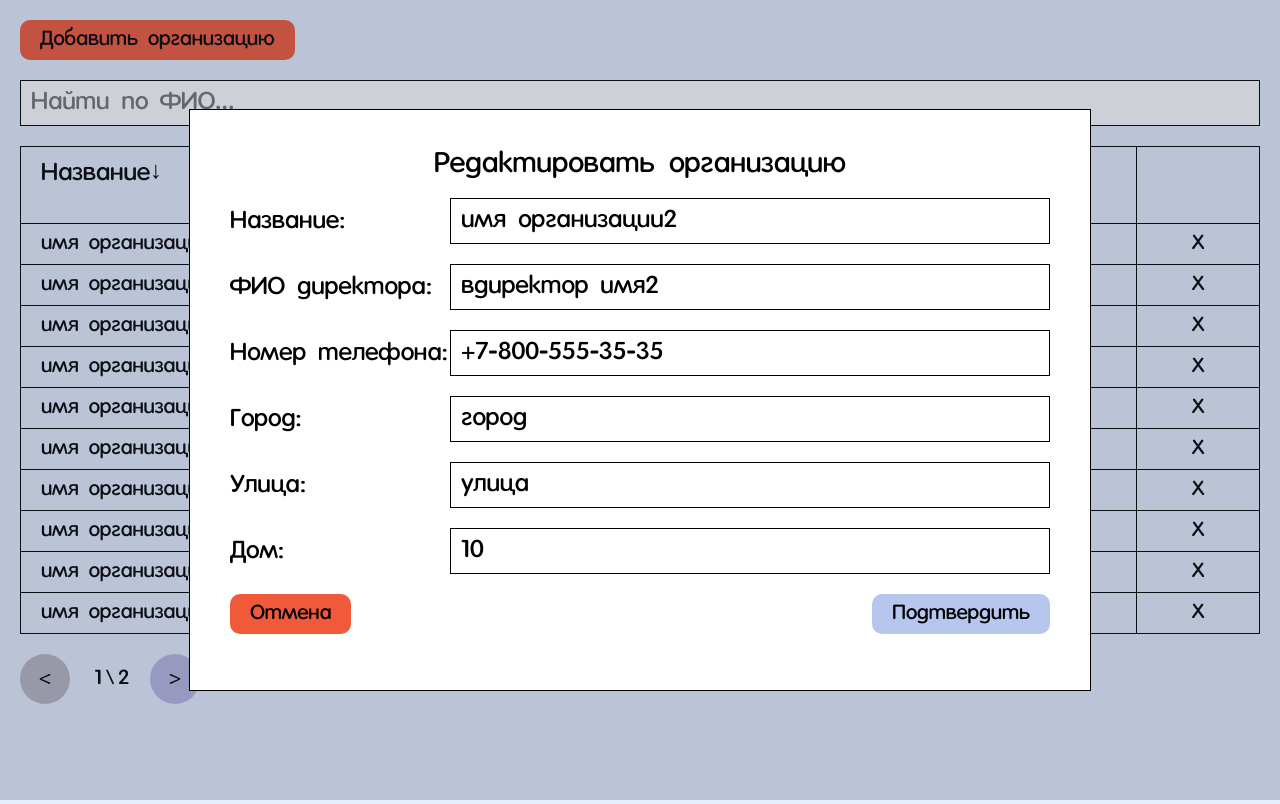
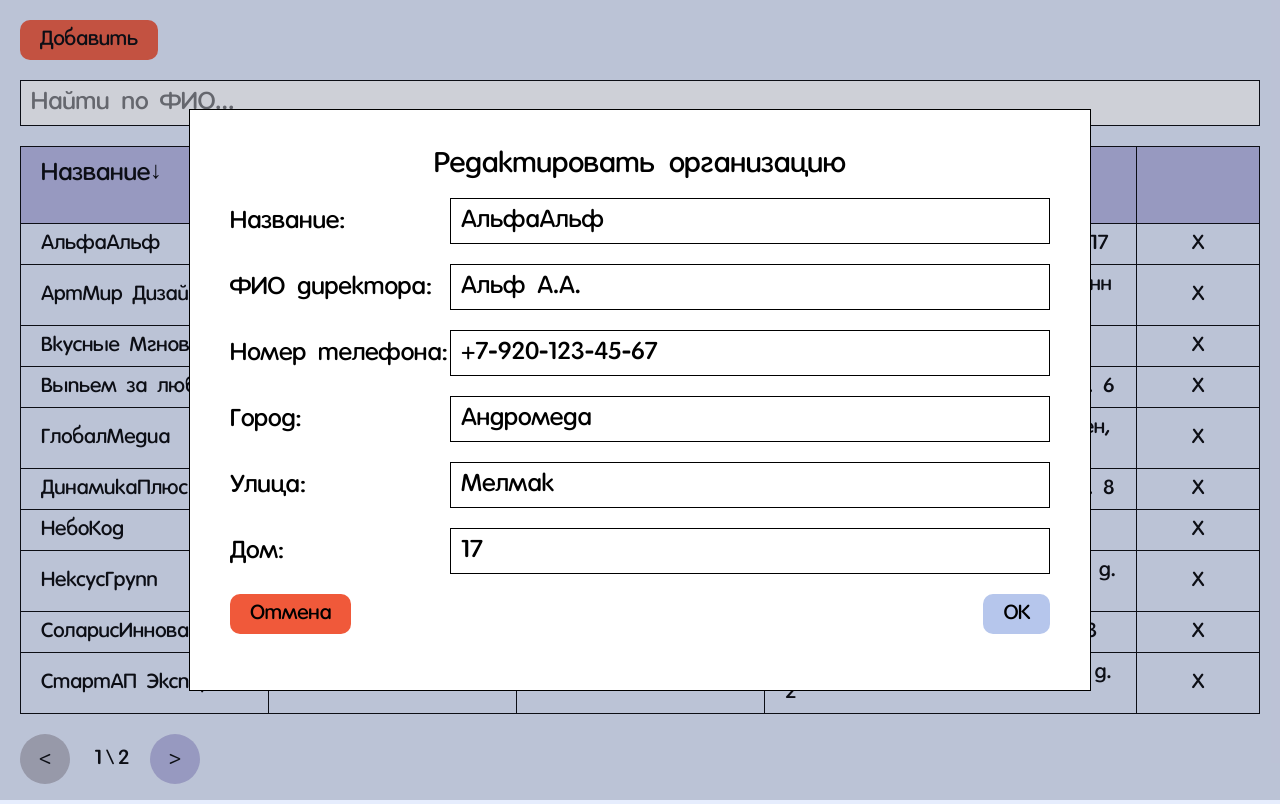
Before and after one commit to byordova-j-a/organization-handbook-js, a website built with webpack: page index.html in a window 1280 px wide. Both pictures are taken after a click on the element 640 px from the left and 244 px from the top of the page. Built offline with nearby package versions, Linux system fonts and the light colour scheme.

Commit message:
feat(app): edit app

```diff
--- a/index.html
+++ b/index.html
@@ -4,6 +4,13 @@
     <meta charset="utf-8" />
     <meta name="viewport" content="width=device-width, initial-scale=1.0" />
     <link rel="icon" type="image/x-icon" href="/assets/favicon.ico" />
+    <link
+      rel="preload"
+      as="font"
+      href="/src/assets/fonts/18VAG-Rounded-M-Normal.ttf"
+      type="font/ttf"
+      crossorigin="anonymous"
+    />
     <title>Organization-handbook</title>
   </head>
 
--- a/src/components/entities/table-handbook/style.css
+++ b/src/components/entities/table-handbook/style.css
@@ -10,6 +10,12 @@
   font-size: 24px;
   user-select: none;
   cursor: default;
+  background-color: rgb(183, 183, 224);
+}
+
+.header-cell:nth-child(1),
+.header-cell:nth-child(2) {
+  cursor: pointer;
 }
 
 .header_sort_organization .header-cell_organization::after,
--- a/src/components/entities/table-handbook/template.html
+++ b/src/components/entities/table-handbook/template.html
@@ -1,7 +1,7 @@
 <div class="table-handbook">
   <div class="table-handbook__header header" :class="headerClass">
     <div class="header-cell header-cell_organization">Название</div>
-    <div class="header-cell header-cell_director">Фио директора</div>
+    <div class="header-cell header-cell_director">ФИО директора</div>
     <div class="header-cell">Номер телефона</div>
     <div class="header-cell">Адрес</div>
     <div class="header-cell"></div>
--- a/src/components/ui/input-field/index.ts
+++ b/src/components/ui/input-field/index.ts
@@ -142,11 +142,14 @@ export default class InputField extends HTMLElement {
     this.view.value = this.getAttribute('value') || '';
 
     this.type = this.getAttribute('type') as EInputType;
-    this.inputType = this.type === EInputType.PHONE ? EInputType.TEXT : this.type;
+    this.inputType =
+      this.type === EInputType.PHONE || EInputType.NUMBER ? EInputType.TEXT : this.type;
 
     if (this.inputElement) {
       this.inputElement.placeholder = this.getAttribute('placeholder') || '';
       this.inputElement.type = this.inputType;
+      if (this.type === EInputType.NUMBER) this.inputElement.maxLength = 4;
+      else this.inputElement.maxLength = 255;
 
       this.inputElement.addEventListener('input', this.inputHandler);
       this.inputElement.addEventListener('blur', this.setValidationDisplay);
--- a/src/components/ui/input-field/style.css
+++ b/src/components/ui/input-field/style.css
@@ -8,6 +8,7 @@ input-field {
   border: 1px solid black;
   padding: 4px 10px;
   width: 100%;
+  box-sizing: border-box;
 }
 .input_invalid {
   border: 1px solid red;
--- a/src/components/widgets/controller-component/template.html
+++ b/src/components/widgets/controller-component/template.html
@@ -1,5 +1,5 @@
 <div class="page">
-  <action-button class="add-button" text="Добавить организацию" color="red"></action-button>
+  <action-button class="add-button" text="Добавить" color="red"></action-button>
   <input-field class="search-field" type="search" placeholder="Найти по ФИО..."></input-field>
   <table-handbook></table-handbook>
   <page-switcher></page-switcher>
--- a/src/components/widgets/organization-form/template.html
+++ b/src/components/widgets/organization-form/template.html
@@ -6,7 +6,7 @@
       <input-field
         id="organization"
         class="organization-form__input-field organization-form__input-field_organization"
-        placeholder='ООО "ЫЫЫ"'
+        placeholder='ООО "Организация"'
         type="text"
       ></input-field>
     </div>
@@ -26,7 +26,7 @@
       <input-field
         id="phone"
         class="organization-form__input-field organization-form__input-field_phone"
-        placeholder="+7-800-555-35-35"
+        placeholder="+7-222-333-54-38"
         type="phone"
       ></input-field>
     </div>
@@ -66,7 +66,7 @@
         text="Отмена"
         color="red"
       ></action-button>
-      <action-button class="organization-form__confirm-button" text="Подтвердить"></action-button>
+      <action-button class="organization-form__confirm-button" text="ОК"></action-button>
     </div>
   </div>
 </div>
--- a/src/store/data.ts
+++ b/src/store/data.ts
@@ -3,134 +3,134 @@ import type { TOrganization } from '~/types/main';
 export const data: TOrganization[] = [
   {
     id: 1,
-    organization: 'ООО организация',
-    director: 'бдиректор имя1',
-    phone: '+7-800-555-35-35',
+    organization: 'ДинамикаПлюс',
+    director: 'Иванов А.А.',
+    phone: '+7-912-345-67-89',
     address: {
-      city: 'город',
-      street: 'улица',
-      house: 10,
+      city: 'Новосибирск',
+      street: 'Зелёная',
+      house: 8,
     },
   },
   {
     id: 2,
-    organization: 'имя организации2',
-    director: 'вдиректор имя2',
-    phone: '+7-800-555-35-35',
+    organization: 'ТехноВектор',
+    director: 'Петрова М.В.',
+    phone: '+7-913-456-78-90',
     address: {
-      city: 'город',
-      street: 'улица',
-      house: 10,
+      city: 'Челябинск',
+      street: 'Солнечная',
+      house: 22,
     },
   },
   {
     id: 3,
-    organization: 'имя организации3',
-    director: 'фдиректор имя3',
-    phone: '+7-800-555-35-35',
+    organization: 'ЭкоБлоссом',
+    director: 'Сидоров К.Н.',
+    phone: '+7-914-567-89-01',
     address: {
-      city: 'город',
-      street: 'улица',
-      house: 10,
+      city: 'Омск',
+      street: 'Тихая',
+      house: 1,
     },
   },
   {
     id: 4,
-    organization: 'имя организации4',
-    director: 'адиректор имя4',
-    phone: '+7-800-555-35-35',
+    organization: 'НексусГрупп',
+    director: 'Смирнова О.П.',
+    phone: '+7-915-678-90-12',
     address: {
-      city: 'город',
-      street: 'улица',
-      house: 10,
+      city: 'Ростов-на-Дону',
+      street: 'Лесная',
+      house: 14,
     },
   },
   {
     id: 5,
-    organization: 'имя организации4',
-    director: 'директор имя4',
-    phone: '+7-800-555-35-35',
+    organization: 'СоларисИнновации',
+    director: 'Волкова Е.А.',
+    phone: '+7-917-890-12-34',
     address: {
-      city: 'город',
-      street: 'улица',
-      house: 10,
+      city: 'Воронеж',
+      street: 'Сказочная',
+      house: 3,
     },
   },
   {
     id: 6,
-    organization: 'имя организации4',
-    director: 'директор имя4',
-    phone: '+7-800-555-35-35',
+    organization: 'ГлобалМедиа',
+    director: 'Фёдоров И.И.',
+    phone: '+7-917-890-12-34',
     address: {
-      city: 'город',
-      street: 'улица',
-      house: 10,
+      city: 'Саратов',
+      street: 'Ветер Перемен',
+      house: 9,
     },
   },
   {
     id: 7,
-    organization: 'имя организации4',
-    director: 'директор имя4',
-    phone: '+7-800-555-35-35',
+    organization: 'Выпьем за любовь',
+    director: 'Николаев И.Ю.',
+    phone: '+7-918-901-23-45',
     address: {
-      city: 'город',
-      street: 'улица',
-      house: 10,
+      city: 'Москва',
+      street: 'Хрустальная',
+      house: 6,
     },
   },
   {
     id: 8,
-    organization: 'имя организации4',
-    director: 'директор имя4',
-    phone: '+7-800-555-35-35',
+    organization: 'СтартАП Эксперт',
+    director: 'Васильев Р.А.',
+    phone: '+7-919-012-34-56',
     address: {
-      city: 'город',
-      street: 'улица',
-      house: 10,
+      city: 'Тольятти',
+      street: 'Спортивная',
+      house: 2,
     },
   },
   {
     id: 9,
-    organization: 'имя организации4',
-    director: 'директор имя4',
-    phone: '+7-800-555-35-35',
+    organization: 'АльфаАльф',
+    director: 'Альф А.А.',
+    phone: '+7-920-123-45-67',
     address: {
-      city: 'город',
-      street: 'улица',
-      house: 10,
+      city: 'Андромеда',
+      street: 'Мелмак',
+      house: 17,
     },
   },
   {
     id: 10,
-    organization: 'имя организации4',
-    director: 'директор имя4',
-    phone: '+7-800-555-35-35',
+    organization: 'НебоКод',
+    director: 'Сергеева Л.М.',
+    phone: '+7-921-234-56-78',
     address: {
-      city: 'город',
-      street: 'улица',
-      house: 10,
+      city: 'Ижевск',
+      street: 'Сказок',
+      house: 22,
     },
   },
   {
     id: 11,
-    organization: 'имя организации4',
-    director: 'директор имя4',
-    phone: '+7-800-555-35-35',
+    organization: 'Вкусные Мгновения',
+    director: 'Григорьева Н.В.',
+    phone: '+7-923-456-78-90',
     address: {
-      city: 'город',
-      street: 'улица',
-      house: 10,
+      city: 'Казань',
+      street: 'Летняя',
+      house: 8,
     },
   },
   {
     id: 12,
-    organization: 'имя организации4',
-    director: 'директор имя4',
-    phone: '+7-800-555-35-35',
+    organization: 'АртМир Дизайн',
+    director: 'Романов А.Н.',
+    phone: '+7-925-678-90-12',
     address: {
-      city: 'город',
-      street: 'улица',
-      house: 10,
+      city: 'Санкт-Петербург',
+      street: 'Утренний Рассвет',
+      house: 5,
     },
   },
 ];
--- a/src/store/index.ts
+++ b/src/store/index.ts
@@ -20,7 +20,7 @@ export const createStore = (handler: ProxyHandler<TStore>) => {
     getTotalItems: () => storeState.totalItems,
 
     fetchOrganizationList(page: number, sortParam: TSortParams, filterValue: string) {
-      const regex = new RegExp(filterValue.replace(/\\/g, '\\\\'), 'i');
+      const regex = new RegExp(filterValue.replace(/[.*+?^${}()|[\]\\]/g, '\\$&'), 'i');
 
       const { type, order } = sortParam;
 
--- a/webpack.common.config.js
+++ b/webpack.common.config.js
@@ -33,13 +33,16 @@ const config = {
         ],
       },
       {
+        test: /\.(woff|woff2|eot|ttf|otf)$/i,
+        type: 'asset/resource',
+        generator: {
+          filename: 'fonts/[name][ext]',
+        },
+      },
+      {
         test: /\.css$/,
         use: ['style-loader', 'css-loader'],
       },
-      // {
-      //   test: /\.s[ac]ss$/i,
-      //   use: ['style-loader', 'css-loader', 'postcss-loader', 'sass-loader']
-      // },
       {
         test: /\.tsx?$/,
         use: 'ts-loader',
```
